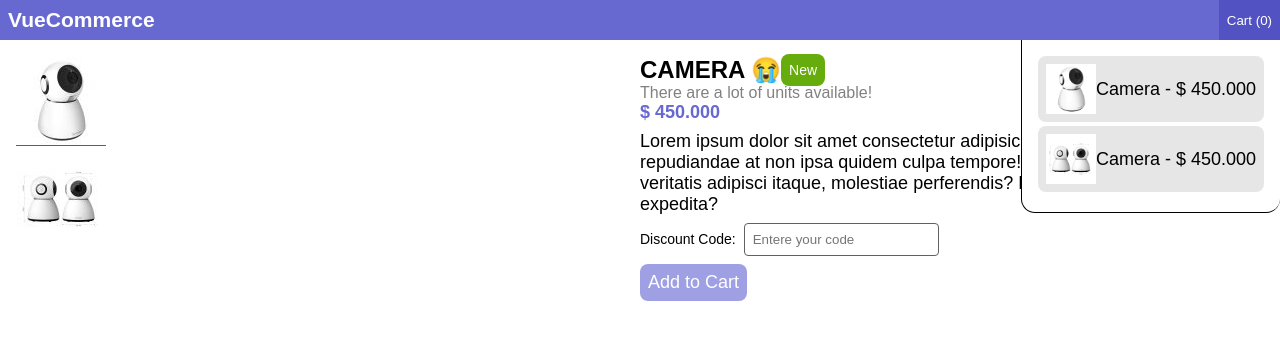
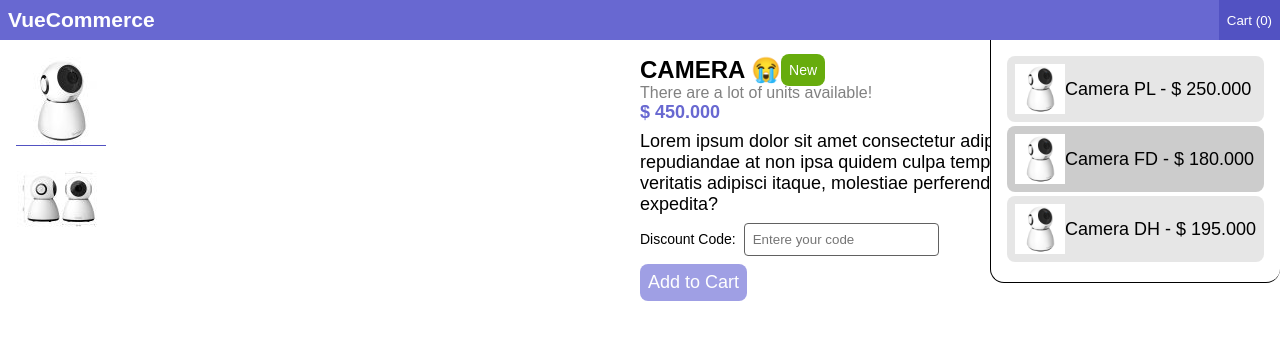
Before and after one commit to juancaricodev/vue3-ecommerce, a plain HTML site: page index.html in a window 1280 px wide. Drawn offline with nearby package versions, Linux system fonts and the light colour scheme.

Commit message:
feat: implementing list rendering with v-for

```diff
--- a/index.html
+++ b/index.html
@@ -12,17 +12,16 @@
         <h3>VueCommerce</h3>
         <button class="cart">Cart (0)</button>
         <div class="cart-content" v-show="cartOpen">
-          <div class="cart-content__product">
+          <div
+            class="cart-content__product"
+            v-for="(product, index) in cart"
+            :key="product.name"
+            :class="{ 'bg-gray': index & 1 }"
+          >
             <img
               v-bind:src="product.images[0].image"
               :alt="product.name.toUpperCase()"
             />
-            <span>
-              {{ product.name }} - $ {{ new Intl.NumberFormat('es-CO').format(product.price) }}
-            </span>
-          </div>
-          <div class="cart-content__product">
-            <img :src="product.images[1].image" v-bind:alt="product.name" />
             <span>
               {{ product.name }} - $ {{ new Intl.NumberFormat('es-CO').format(product.price) }}
             </span>
@@ -34,14 +33,11 @@
         <section class="product">
           <div class="product__thumbnails">
             <div
+              v-for="(image, index) in product.images"
+              :key="image.thumbnail"
               class="thumb"
-              :class="{ active: activeImage === 0 }"
-              :style="{ backgroundImage: 'url(' + product.images[0].thumbnail + ')'}"
-            ></div>
-            <div
-              class="thumb"
-              :class="{ active: activeImage === 1 }"
-              :style="{ backgroundImage: 'url(' + product.images[1].thumbnail + ')'}"
+              :class="{ active: activeImage === index }"
+              :style="{ backgroundImage: 'url(' + product.images[index].thumbnail + ')' }"
             ></div>
           </div>
 
@@ -104,7 +100,63 @@
               offer: false,
             },
             cartOpen: true,
-            activeImage: 0
+            activeImage: 0,
+            cart: [
+              {
+                name: 'Camera PL',
+                price: 250_000,
+                stock: 7,
+                content: `Lorem ipsum dolor sit amet consectetur adipisicing elit. Accusantium repellat repudiandae at non ipsa quidem culpa tempore! Doloribus vitae   suscipit minus veritatis adipisci itaque, molestiae perferendis? Doloremque fugit commodi expedita?`,
+                images: [
+                  {
+                    image: './images/camara.jpg',
+                    thumbnail: './images/camara-thumb.jpg',
+                  },
+                  {
+                    image: './images/camara-2.jpg',
+                    thumbnail: './images/camara-2-thumb.jpg',
+                  },
+                ],
+                new: true,
+                offer: true,
+              },
+              {
+                name: 'Camera FD',
+                price: 180_000,
+                stock: 2,
+                content: `Lorem ipsum dolor sit amet consectetur adipisicing elit. Accusantium repellat repudiandae at non ipsa quidem culpa tempore! Doloribus vitae   suscipit minus veritatis adipisci itaque, molestiae perferendis? Doloremque fugit commodi expedita?`,
+                images: [
+                  {
+                    image: './images/camara.jpg',
+                    thumbnail: './images/camara-thumb.jpg',
+                  },
+                  {
+                    image: './images/camara-2.jpg',
+                    thumbnail: './images/camara-2-thumb.jpg',
+                  },
+                ],
+                new: true,
+                offer: false,
+              },
+              {
+                name: 'Camera DH',
+                price: 195_000,
+                stock: 1,
+                content: `Lorem ipsum dolor sit amet consectetur adipisicing elit. Accusantium repellat repudiandae at non ipsa quidem culpa tempore! Doloribus vitae   suscipit minus veritatis adipisci itaque, molestiae perferendis? Doloremque fugit commodi expedita?`,
+                images: [
+                  {
+                    image: './images/camara.jpg',
+                    thumbnail: './images/camara-thumb.jpg',
+                  },
+                  {
+                    image: './images/camara-2.jpg',
+                    thumbnail: './images/camara-2-thumb.jpg',
+                  }
+                ],
+                new: false,
+                offer: true
+              }
+            ]
           }
         },
       })
```
